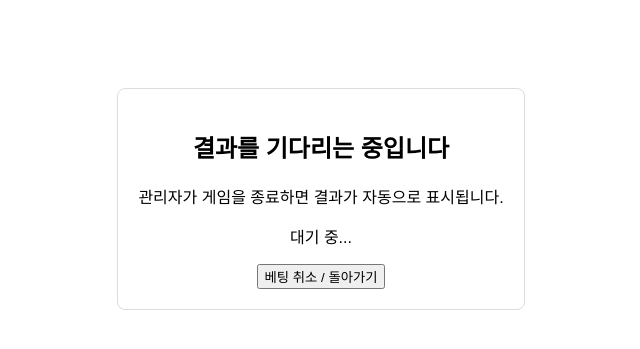
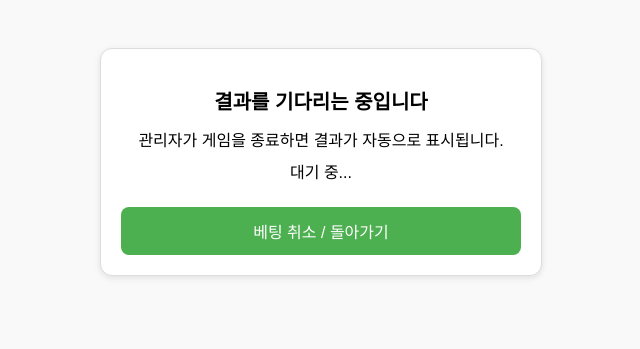
Before and after one commit to gnssid0209/codingclub_assert, a Flask app: page /waiting in a window 1280 px wide. Shown: the top 349 px of the page, without its empty margins (319-959 px from the left). Run offline with Flask 3, Linux system fonts and the light colour scheme; the visitor is signed in with stand-in values (Sample User, id 1); data that the repository does not hold is empty.

Commit message:
Update waiting.html

```diff
--- a/templates/waiting.html
+++ b/templates/waiting.html
@@ -4,8 +4,44 @@
   <meta charset="UTF-8">
   <title>결과 대기</title>
   <style>
-    body { font-family: sans-serif; text-align: center; padding-top: 80px; }
-    .box { display:inline-block; padding:20px; border:1px solid #ddd; border-radius:8px; }
+    body {
+        font-family: sans-serif;
+        text-align: center;
+        padding: 40px 10px;
+        background: #f9f9f9;
+    }
+    .box {
+        display: inline-block;
+        padding: 20px;
+        border: 1px solid #ddd;
+        border-radius: 12px;
+        background: #fff;
+        box-shadow: 0 2px 6px rgba(0,0,0,0.1);
+        max-width: 400px;
+        width: 90%;
+    }
+    h2 { font-size: 20px; margin-bottom: 12px; }
+    p { font-size: 16px; margin: 8px 0; }
+    button {
+        margin-top: 16px;
+        padding: 12px 20px;
+        font-size: 16px;
+        border: none;
+        border-radius: 8px;
+        background-color: #4CAF50;
+        color: white;
+        cursor: pointer;
+        width: 100%;
+    }
+    button:hover { background-color: #45a049; }
+
+    /* 모바일 최적화 */
+    @media (max-width: 480px) {
+        h2 { font-size: 18px; }
+        p { font-size: 14px; }
+        .box { padding: 16px; }
+        button { font-size: 14px; padding: 10px; }
+    }
   </style>
 </head>
 <body>
@@ -19,16 +55,21 @@
 
   <script>
     async function poll() {
+      try {
         const res = await fetch("{{ url_for('bet_status') }}");
         const j = await res.json();
         if (j.resolved) {
           document.getElementById('status').textContent = j.message;
           document.getElementById('money').textContent = `현재 잔액: ${j.money}G`;
-        // 정산되면 자동으로 result 페이지로 이동(선택). 여기서는 정보만 표시.
+          // 결과 확인 후 자동 이동 원하면 아래 주석 해제
+          // window.location.href = "{{ url_for('result') }}";
           return;
         } else {
-        // 아직 정산 전이라면 2초 후 재시도
           setTimeout(poll, 2000);
+        }
+      } catch (err) {
+        console.error(err);
+        setTimeout(poll, 3000);
       }
     }
     poll();
```
Lines whose indentation alone changed are shown as unchanged.
